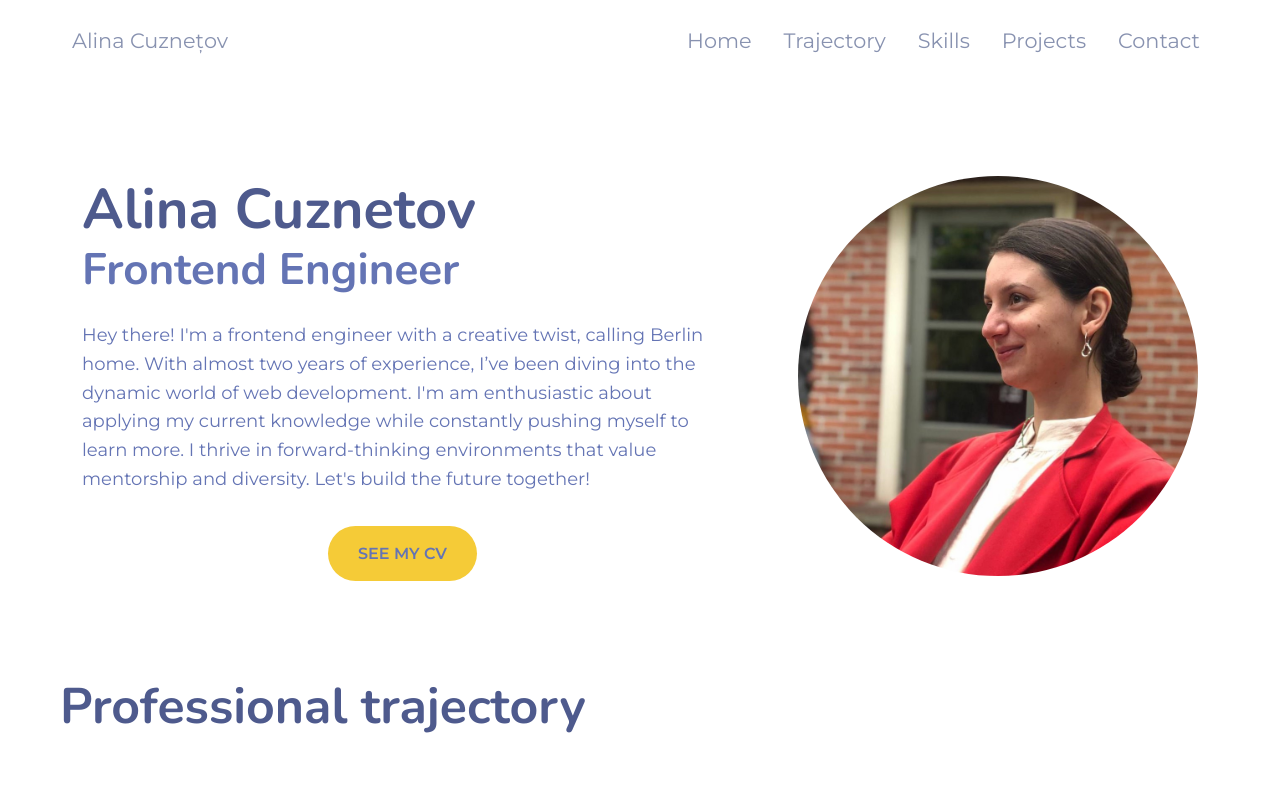
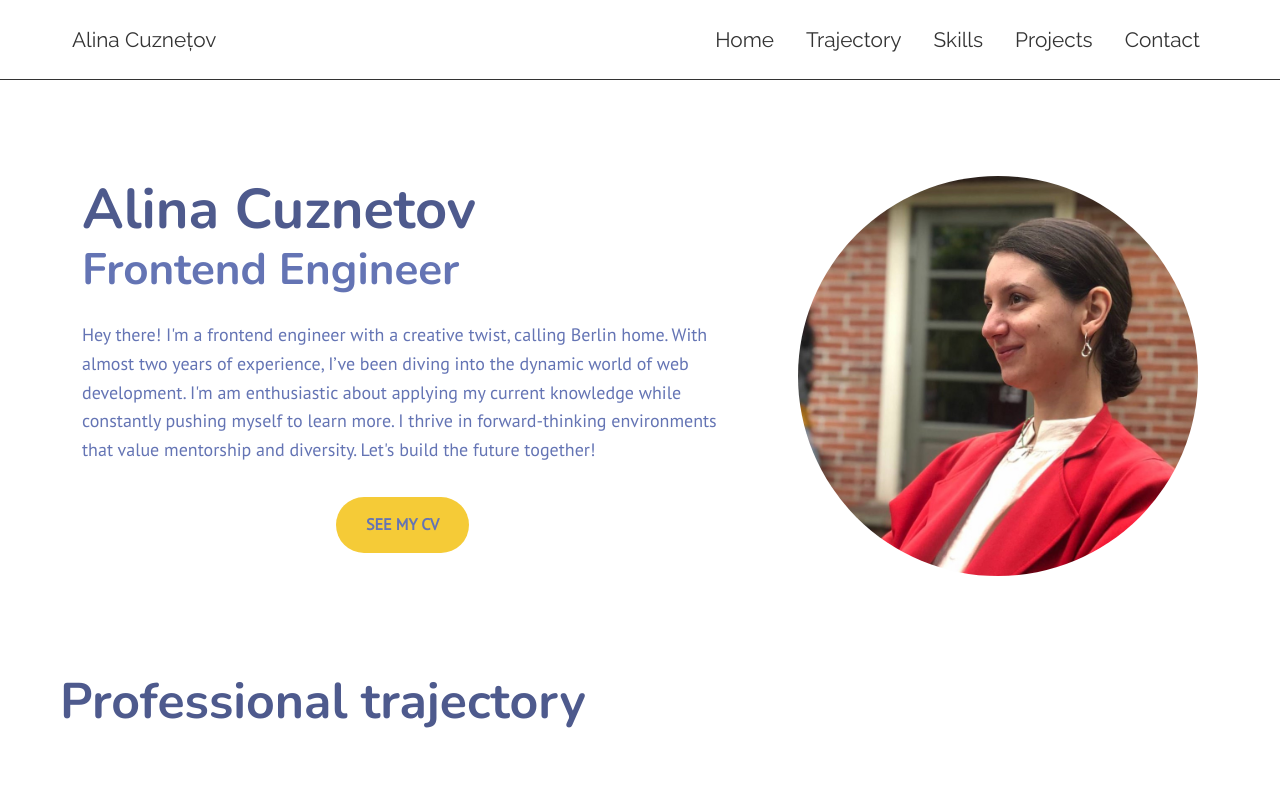
Before and after one commit to alinaincodeland/alinaincodeland.github.io, a React (Create React App) app: page / in a window 1280 px wide. Shown: the top 800 px of the page. Built offline with nearby package versions, Linux system fonts and the light colour scheme.

Commit message:
Fix navbar font.

```diff
--- a/public/index.html
+++ b/public/index.html
@@ -10,6 +10,10 @@
       href="https://fonts.googleapis.com/css?family=Roboto:300,400,500,700&display=swap"
       rel="stylesheet"
     />
+    <link
+      href="https://fonts.googleapis.com/css2?family=Raleway:ital,wght@0,100..900;1,100..900&display=swap"
+      rel="stylesheet"
+    />
     <style>
       @import url("https://fonts.googleapis.com/css2?family=Montserrat:ital,wght@0,100..900;1,100..900&display=swap");
     </style>
--- a/src/index.css
+++ b/src/index.css
@@ -1,6 +1,5 @@
 body {
   margin: 0;
-  font-family: "Montserrat", sans-serif !important;
   -webkit-font-smoothing: antialiased;
   -moz-osx-font-smoothing: grayscale;
 }
@@ -11,6 +10,7 @@ body {
   box-shadow: none !important;
   height: 5rem;
   z-index: 1;
+  border-bottom: 1px solid rgb(51, 51, 51);
 }
 
 .navbar-container {
@@ -21,18 +21,16 @@ body {
 .navbar-items,
 .navbar-brand {
   font-size: 1.3rem !important;
+  font-family: "Raleway", sans-serif !important;
 }
 
 .navbar-items {
   gap: 1rem;
 }
 
-.nav-link {
-  /* color: #3b71ca !important; */
-}
-
+.nav-link,
 .navbar-brand {
-  /* color: #3b71ca !important; */
+  color: rgb(51, 51, 51) !important;
 }
 
 /* Hero section */
```
